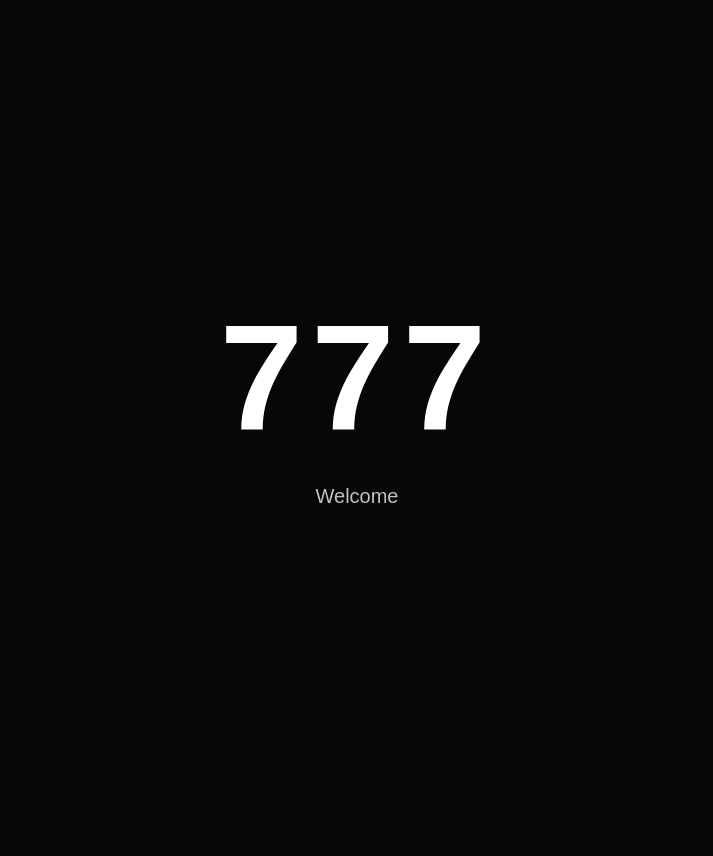
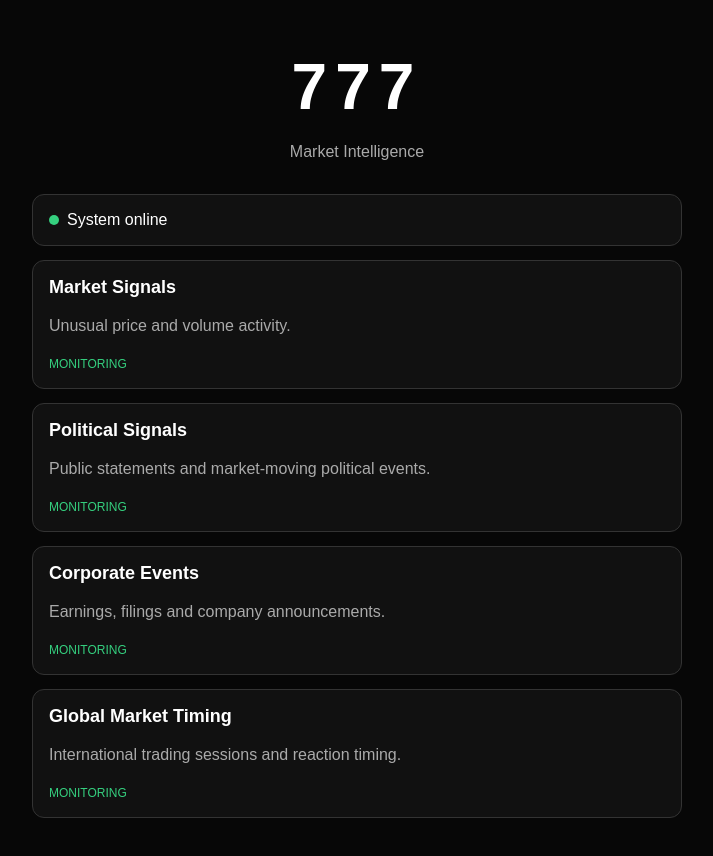
Before and after one commit to wa90-star/777, a website: page public/index.html in a window 1280 px wide. Shown: the whole page, without its empty margins (283-996 px from the left). Before the commit the page ends 800 px from the top, so only its background shows below. Drawn offline with Linux system fonts and the light colour scheme.

Commit message:
Update index.html

```diff
--- a/public/index.html
+++ b/public/index.html
@@ -2,49 +2,82 @@
 <html lang="en">
 <head>
 <meta charset="UTF-8">
-  <meta name="viewport" content="width=device-width, initial-scale=1.0">
+<meta name="viewport" content="width=device-width,initial-scale=1">
 <title>777</title>
-
 <style>
-    * {
-      box-sizing: border-box;
-      margin: 0;
-      padding: 0;
+*{box-sizing:border-box}
+body{
+margin:0;
+background:#070707;
+color:white;
+font-family:Arial,sans-serif;
+padding:25px 18px
 }
-
-    body {
-      min-height: 100vh;
-      font-family: Arial, sans-serif;
-      background: #070707;
-      color: #ffffff;
-      display: flex;
-      justify-content: center;
-      align-items: center;
-      text-align: center;
+main{max-width:650px;margin:auto}
+h1{
+font-size:64px;
+text-align:center;
+letter-spacing:8px;
+margin:25px 0 5px
 }
-
-    .container {
-      width: 90%;
-      max-width: 600px;
+.subtitle{
+text-align:center;
+color:#aaa;
+margin-bottom:30px
 }
-
-    h1 {
-      font-size: clamp(70px, 20vw, 150px);
-      letter-spacing: 8px;
-      margin-bottom: 20px;
+.status,.card{
+background:#111;
+border:1px solid #333;
+border-radius:12px;
+padding:16px;
+margin-bottom:14px
 }
-
-    p {
-      font-size: 20px;
-      opacity: 0.75;
+.dot{
+display:inline-block;
+width:10px;
+height:10px;
+background:#35d07f;
+border-radius:50%;
+margin-right:8px
 }
+h2{font-size:18px;margin:0 0 8px}
+p{color:#aaa;line-height:1.5}
+.tag{font-size:12px;color:#35d07f}
 </style>
 </head>
+<body>
+<main>
+<h1>777</h1>
+<p class="subtitle">Market Intelligence</p>
 
-<body>
-  <main class="container">
-    <h1>777</h1>
-    <p>Welcome</p>
+<div class="status">
+<span class="dot"></span>System online
+</div>
+
+<div class="card">
+<h2>Market Signals</h2>
+<p>Unusual price and volume activity.</p>
+<span class="tag">MONITORING</span>
+</div>
+
+<div class="card">
+<h2>Political Signals</h2>
+<p>Public statements and market-moving political events.</p>
+<span class="tag">MONITORING</span>
+</div>
+
+<div class="card">
+<h2>Corporate Events</h2>
+<p>Earnings, filings and company announcements.</p>
+<span class="tag">MONITORING</span>
+</div>
+
+<div class="card">
+<h2>Global Market Timing</h2>
+<p>International trading sessions and reaction timing.</p>
+<span class="tag">MONITORING</span>
+</div>
+
 </main>
 </body>
 </html>
```
Lines whose indentation alone changed are shown as unchanged.
